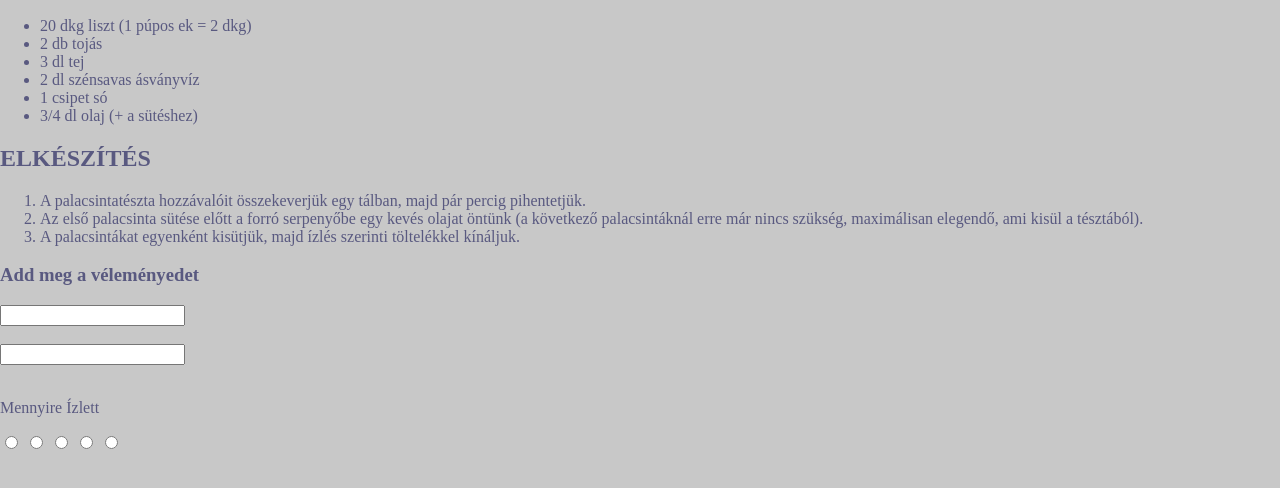
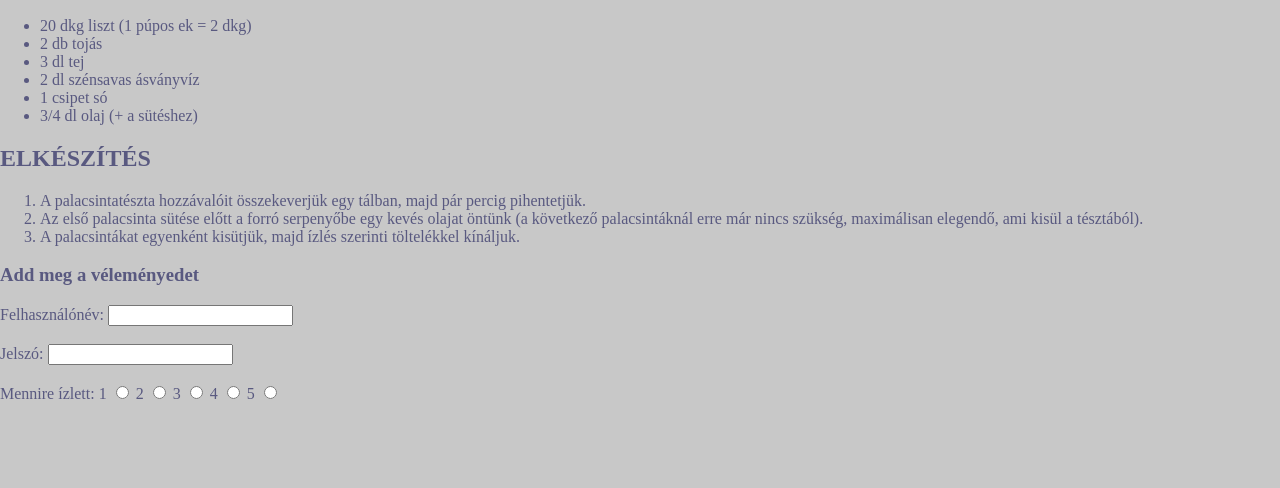
Before and after one commit to Puppak/oraifeladat, a plain HTML site: page index.html in a window 1280 px wide. Shown: the part 110-598 px from the top of the page. Drawn offline with nearby package versions, Linux system fonts and the light colour scheme.

Commit message:
kijavitottam a hibam, i solved my issue

```diff
--- a/index.html
+++ b/index.html
@@ -46,24 +46,24 @@
         <h3>Add meg a véleményedet</h3>
 
         <form>
-            <title for="Felh" id="felha" >Felhasználónév:</title>
+            <label for="Felh" id="felha" >Felhasználónév:</label>
             <input type="text" name="Fleh">
             <br>
             <br>
-            <title for="jelsz" id="jelszo" >Jelszó:</title>
+            <label for="jelsz" id="jelszo" >Jelszó:</label>
             <input type="password" name="jesz">
             <br>
             <br>
-            <p>Mennyire Ízlett</p>
-            <title for="izlet" id="1">1</title>
+            <label>Mennire ízlett:</label>
+            <label for="izlet" id="1">1</label>
             <input type="radio" name="izlet">
-            <title for="izlet" id="2">2</title>
+            <label for="izlet" id="2">2</label>
             <input type="radio" name="izlet">
-            <title for="izlet" id="3">3</title>
+            <label for="izlet" id="3">3</label>
             <input type="radio" name="izlet">
-            <title for="izlet" id="4">4</title>
+            <label for="izlet" id="4">4</label>
             <input type="radio" name="izlet">
-            <title for="izlet" id="5">5</title>
+            <label for="izlet" id="5">5</label>
             <input type="radio" name="izlet">
 
         </form>
```
